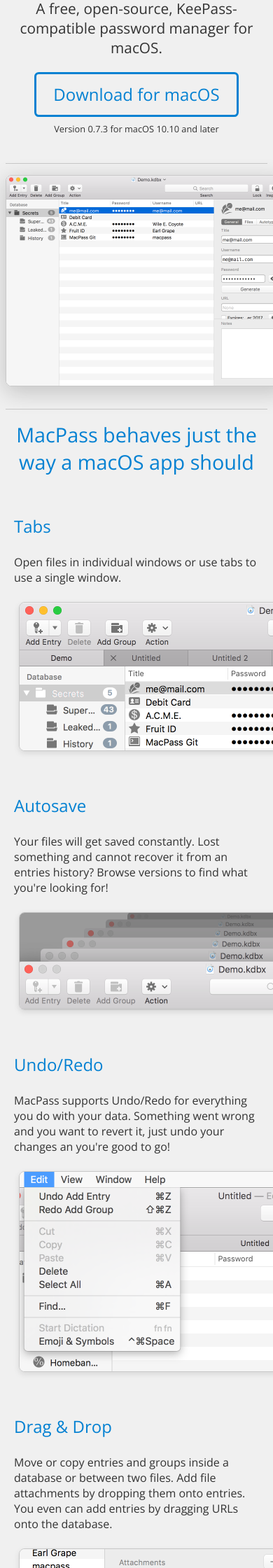
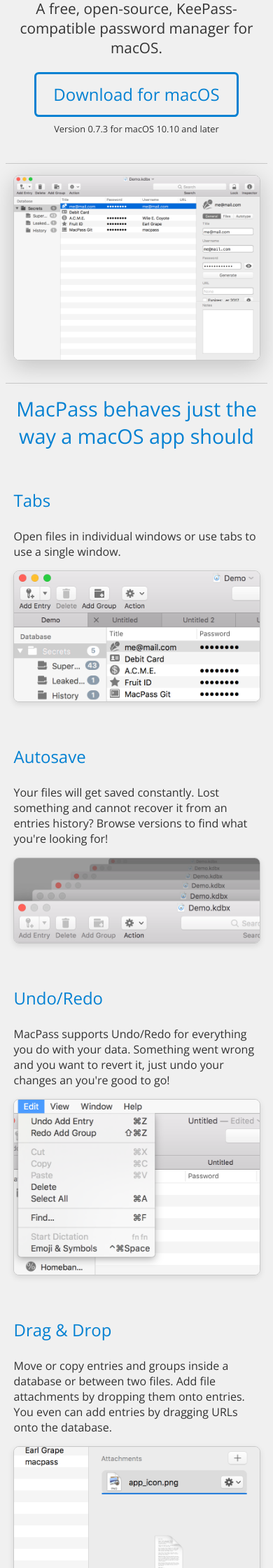
Before and after one commit to MacPass/macpass.github.io, a Jekyll site: the page built from index.html, in a window 390 px wide. Shown: the part 391-2631 px from the top of the page at 70% size. Built offline with Jekyll 4.4.1, drawn with Linux system fonts in a browser that asks for light colours.

Commit message:
fixed image scaling on mobile devices

```diff
--- a/css/main.css
+++ b/css/main.css
@@ -83,20 +83,6 @@
 	border-radius: 0.5rem;
 	border: 1px solid rgb(200,200,200);
 	box-shadow: 0rem 0.5rem 2rem rgba(10,10,10,0.2);
-}
-
-@media (max-width: 840px) {
-	div.screenshots {
-		width: 600px;
-		max-height: 450px;
-	}
-}
-
-@media (max-width: 640px) {
-	div.screenshots {
-		width: 400px;
-		max-height: 300px;
-	}
 }
 
 div.screenshots img:nth-of-type(1) { animation-delay: 24s; }
@@ -201,3 +187,22 @@
 	font-size: 0.8rem;
 	color: rgb(180,180,180);
 }
+
+@media (max-width: 840px) {
+	div.screenshots {
+		width: 90vw;
+		max-height: calc(0.75 * 90vw);
+	}
+
+	div.feature img {
+		max-width: 90vw;
+		width: 90vw;
+		margin: 0;
+	}
+
+	div.feature-item {
+		width: 90vw;
+		max-width: 90vw;
+	}
+
+}
```
